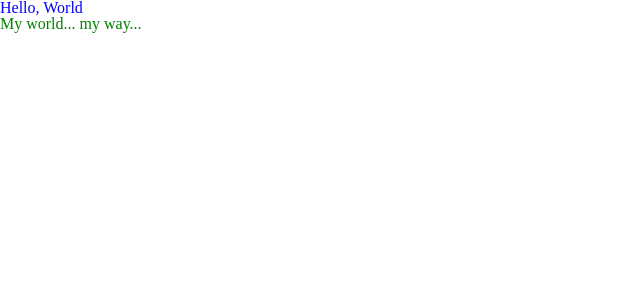
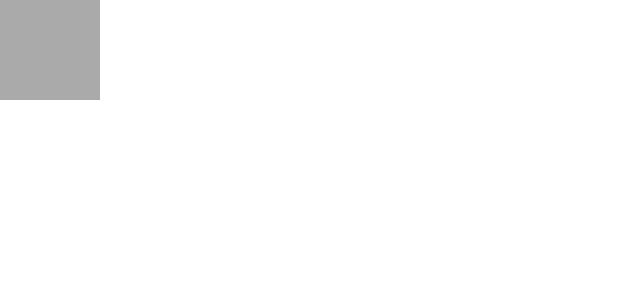
Before and after one commit to gibbonhug/sprout, a React (Vite) app in the folder client/: page / in a window 1280 px wide. Shown: the top 300 px of the page, without its empty margins (0-640 px from the left). Built offline with nearby package versions, Linux system fonts and the light colour scheme.

Commit message:
Add dummy Flower in /App component

```diff
--- a/client/src/components/App.tsx
+++ b/client/src/components/App.tsx
@@ -1,11 +1,9 @@
 import '../scss/react_components/App.scss';
+import Flower from './Flower';
 
 function App() {
     return (
-        <div className="App">
-            Hello, World
-            <div className="child">My world... my way...</div>
-        </div>
+        <Flower colorPetal='aaaaaa' id={0} parentID={null} childID={null}></Flower>
     );
 }
 
```
Also changed, not shown: client/src/components/Flower.tsx (line endings or trailing spaces).
